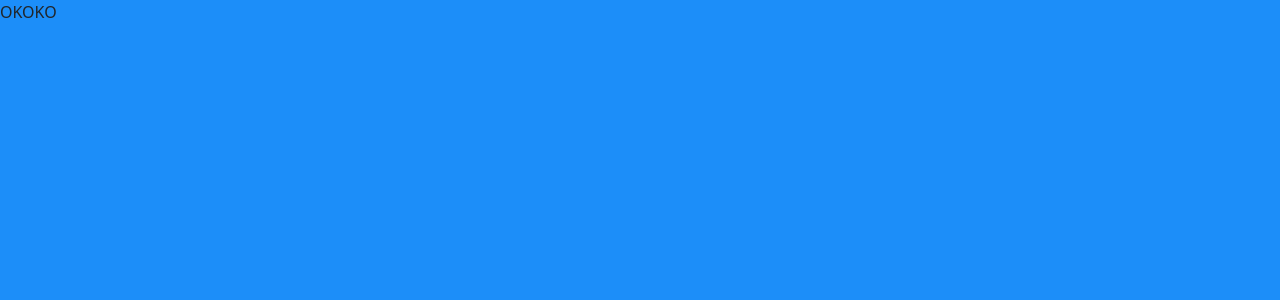
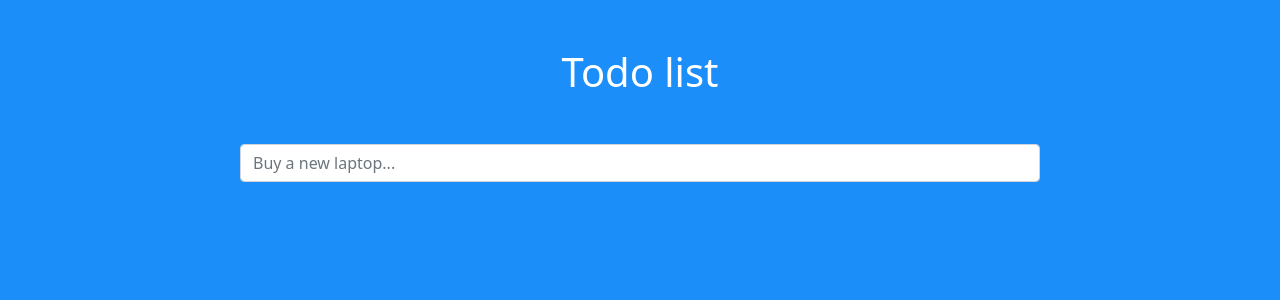
Before and after one commit to miromatagne/Cypress-Testing, a React (Create React App) app in the folder acg-react-app/: page /home in a window 1280 px wide. Shown: the top 300 px of the page. Built offline with nearby package versions, Linux system fonts and the light colour scheme; the HTML template or start-up script is replaced by a standard one.

Commit message:
Implemented todo list on MainScreen

```diff
--- /dev/null
+++ b/acg-react-app/src/components/TodoForm.js
@@ -0,0 +1,32 @@
+import React, { Component, useState } from "react";
+
+const TodoForm = (props) => {
+  const [ userInput, setUserInput ] = useState("");
+  const { addTodo } = props;
+
+  const change = (event) => {
+    setUserInput(event.currentTarget.value);
+  }
+
+  const submit = (event) => {
+    event.preventDefault();
+    addTodo(userInput);
+    setUserInput("");
+  }
+
+  return (
+    <div className="m-5 mx-auto" style={{maxWidth: "50rem"}}>
+      <form onSubmit={submit}>
+        <input
+          className="form-control"
+          type="text"
+          placeholder="Buy a new laptop..."
+          value={userInput}
+          onChange={change}
+        />
+      </form>
+    </div>
+  );
+};
+
+export default TodoForm;
--- /dev/null
+++ b/acg-react-app/src/components/TodoItem.js
@@ -0,0 +1,44 @@
+import React, { Component, useState } from "react";
+
+const TodoItem = (props) => {
+  const {todo, onToggle, onRemove} = props;
+
+  const [checked, setChecked] = useState(todo.done);
+
+  return (
+    <div className="row justify-content-center">
+      <div className="card bg-light mt-3 pl-5 pr-5 col-12" style={{maxWidth: "32rem"}}>
+        <div className="card-body">
+          <div className="row justify-content-between align-items-center">
+            <div className="col-1">
+              <input
+                className="form-check-input"
+                type="checkBox"
+                checked={checked}
+                onChange={ () => {setChecked(!checked); onToggle(todo.id);} }
+              />
+            </div>
+            <div className="col-6">
+              <div className={todo.done ? "strike" : ""}>
+                <p className="h5">
+                  {todo.description}
+                </p>
+              </div>
+            </div>
+            <div className="col-3">
+              <button
+                className="btn btn-danger"
+                type="button"
+                onClick={() => onRemove(todo.id)}
+              >
+                Remove
+              </button>
+            </div>
+          </div>
+        </div>
+      </div>
+    </div>
+  );
+};
+
+export default TodoItem;
--- /dev/null
+++ b/acg-react-app/src/components/TodoList.js
@@ -0,0 +1,56 @@
+import React, { Component, useState } from "react";
+import TodoItem from "./TodoItem";
+import TodoForm from "./TodoForm";
+
+const TodoList = (props) => {
+  const { todos, setTodos } = props;
+
+  const [ id, setId ] = useState(todos.length);
+
+  const toggle = (id) => {
+    let mapped = todos.map(todo => {
+      return todo.id == id ? {...todo, done: !todo.done} : {...todo};
+    });
+
+    setTodos(mapped);
+  }
+
+  const remove = (id) => {
+    let mapped = todos.filter(todo => { return todo.id != id});
+    setTodos(mapped);
+  }
+
+  const addTodo = (userInput) => {
+    const copy = [...todos, {id: id, description: userInput, done: false}];
+    setId(id + 1);
+    setTodos(copy);
+  }
+
+  return (
+    <div className="m-5">
+      <TodoForm addTodo={addTodo}/>
+      {todos.filter(todo => !todo.done).map(todo => {
+        return (
+          <TodoItem
+            key={todo.id}
+            todo={todo}
+            onToggle={toggle}
+            onRemove={remove}
+          />
+        );
+      })}
+      {todos.filter(todo => todo.done).map(todo => {
+        return (
+          <TodoItem
+            key={todo.id}
+            todo={todo}
+            onToggle={toggle}
+            onRemove={remove}
+          />
+        );
+      })}
+    </div>
+  );
+};
+
+export default TodoList;
--- a/acg-react-app/src/index.css
+++ b/acg-react-app/src/index.css
@@ -60,3 +60,7 @@ body, html, .App, #root, .auth-wrapper {
 .forgot-password a {
   color: #167bff;
 }
+
+.strike {
+  text-decoration: line-through;
+}
--- a/acg-react-app/src/screens/MainScreen.js
+++ b/acg-react-app/src/screens/MainScreen.js
@@ -1,7 +1,15 @@
-import React from "react";
+import React, { useState } from "react";
+import TodoList from "../components/TodoList";
 
 const MainScreen = () => {
-  return <div>OKOKO</div>;
+  const [todoList, setTodoList] = useState([]);
+
+  return (
+    <div className="container mt-5" style={{minWidth: "32rem"}}>
+      <p className="h1 text-center text-white">Todo list</p>
+      <TodoList todos={todoList} setTodos={setTodoList} />
+    </div>
+  );
 };
 
 export default MainScreen;
```
